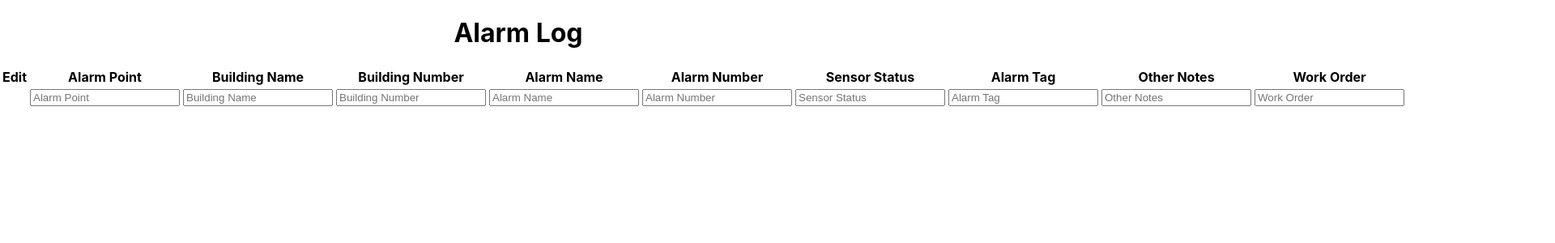
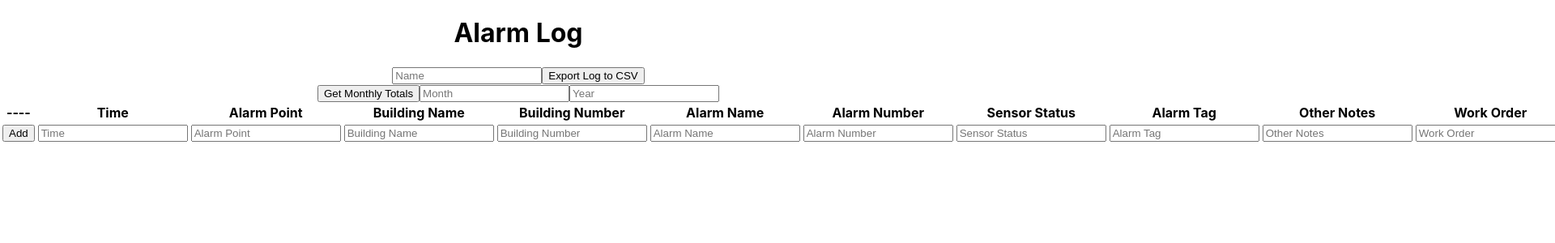
Before and after one commit to Abishanka/birdseyesecurity, a React (Create React App) app in the folder app/: page / in a window 1280 px wide. Shown: the top 300 px of the page at 81% size, 1920 px wide, since content can reach past the window. Built offline with nearby package versions, Linux system fonts and the light colour scheme.

Commit message:
show hide button

```diff
--- a/app/src/components/Body.js
+++ b/app/src/components/Body.js
@@ -1,22 +1,40 @@
-import React, { useState } from 'react';
+import React, { Fragment, useState } from 'react';
 import "./Body.css";
 import Row from "./Row";
 import Table from 'react-bootstrap/Table';
 
 const Body = () => {
 
+    const emptyRow = {
+        alarmTime: '',
+        alarmPoint: '',
+        buildingName: '',
+        buildingNumber: '',
+        alarmName: '',
+        alarmNumber: '',
+        sensorStatus: '',
+        alarmTag: '',
+        otherNotes: '',
+        workOrder: '',
+    }
+
     const [log, setLog] = useState([]);
-    const [addRow, addRowData] = useState({
-        alarmPoint: "",
+    const [newRow, setNewRow] = useState(emptyRow);
 
-    });
+    const addRow = (e) => {
+        e.preventDefault();
+        setLog([...log, newRow]);
+        setNewRow(emptyRow);
+    }
 
     return (
         <div className="body">
+            <form onSubmit={addRow}>
                 <Table striped>
                     <thead className='table-header'>
                         <tr>
-                        <th>Edit</th>
+                            <th>----</th>
+                            <th>Time</th>
                             <th>Alarm Point</th>
                             <th>Building Name</th>
                             <th>Building Number</th>
@@ -29,25 +47,21 @@ const Body = () => {
                         </tr>
                     </thead>
                     <tbody>
-                    {log.map((row) => {
-                        return <Row
-                            isNew={false}
-                            alarmPoint={row.alarmPoint}
-                            buildingName={row.buildingName}
-                            buildingNumber={row.buildingNumber}
-                            alarmName={row.alarmName}
-                            alarmNumber={row.alarmNumber}
-                            sensorStatus={row.sensorStatus}
-                            alarmTag={row.alarmTag}
-                            otherNotes={row.otherNotes}
-                            workOrder={row.workOrder}
-                        />;
-                    })}
+                        {log.map((row) => (
                             <Row
-                        isNew={true}
+                                row={row}
                             />
+                        ))}
+                        <Fragment>
+                            <Row
+                                row={newRow}
+                                setNewRow={setNewRow}
+                                addRow={addRow}
+                            />
+                        </Fragment>
                     </tbody>
                 </Table>
+            </form>
         </div>
     )
 }
--- a/app/src/components/Header.js
+++ b/app/src/components/Header.js
@@ -1,11 +1,23 @@
 import React, { useState } from 'react';
 import "./Header.css";
+import Button from 'react-bootstrap/Button';
 
 
 const Header = () => {
     return (
         <div className="header">
             <h1>Alarm Log</h1>
+            <div>
+                <input type="text" placeholder='Name'/>
+                <Button>Export Log to CSV</Button>
+                <div>
+                    <Button>Get Monthly Totals</Button>
+                    <input type='text' placeholder='Month'/>
+                    <input type='text' placeholder='Year'/>
+                </div>
+
+            </div>
+
         </div>
     )
 }
--- a/app/src/components/Row.js
+++ b/app/src/components/Row.js
@@ -1,95 +1,122 @@
-import React, { useState } from 'react';
+import React, {useState} from 'react';
 import "./Row.css";
 import Button from 'react-bootstrap/Button';
 
 const Row = ({
-    isNew,
-    alarmPoint,
-    buildingName,
-    buildingNumber,
-    alarmName,
-    alarmNumber,
-    sensorStatus,
-    alarmTag,
-    otherNotes,
-    workOrder
+    row,
+    setNewRow
 }) => {
 
-    const [isEditing, setEditing] = useState(isNew);
-    const [hideButton, setHideButton] = useState(false);
+    const [edit, setEdit] = useState(false);
+    const [hide, setHide] = useState(false);
 
     return (
-        <tr onMouseOver={isEditing?null:setHideButton(true)} onMouseOut={isEditing?null:setHideButton(false)}>
+        <tr onMouseOver={(e)=>setHide(false)} onMouseOut={(e)=>setHide(true)}>
             <td>
-                {hideButton ?
-                    <Button onClick={setEditing(true)}>
-                        edit
-                    </Button>
-                : null}
+                {
+                    setNewRow ? (
+                        <Button type="submit">Add</Button>
+                    ) : (
+                        hide ? (
+                            <div></div>
+                        ) : (
+                            edit ? (
+                                <Button onClick={() => setEdit(false)}>Save</Button>
+                            ) : (
+                                <Button onClick={() => setEdit(true)}>Edit</Button>
+                            )
+                        )
+                    )
+                }
             </td>
             <td>
                 <input
                     type="text"
-                    value={alarmPoint}
-                    placeholder="Alarm Point"
-                    name="alarmPoint"
-                    readOnly={!isEditing}
+                    value={row.alarmTime}
+                    placeholder='Time'
+                    name="alarmTime"
+                    onChange={(e)=>setNewRow({...row, [e.target.name]: e.target.value})}
                 />
             </td>
             <td>
                 <input
                     type="text"
-                    value={buildingName}
-                    placeholder="Building Name"
+                    value={row.alarmPoint}
+                    placeholder="Alarm Point"
+                    name="alarmPoint"
+                    onChange={(e)=>setNewRow({...row, [e.target.name]: e.target.value})}
                 />
             </td>
             <td>
                 <input
                     type="text"
-                    value={buildingNumber}
-                    placeholder="Building Number"
+                    value={row.buildingName}
+                    placeholder="Building Name"
+                    name='buildingName'
+                    onChange={(e)=>setNewRow({...row, [e.target.name]: e.target.value})}
                 />
             </td>
             <td>
                 <input
                     type="text"
-                    value={alarmName}
-                    placeholder="Alarm Name"
+                    value={row.buildingNumber}
+                    placeholder="Building Number"
+                    name='buildingNumber'
+                    onChange={(e)=>setNewRow({...row, [e.target.name]: e.target.value})}
                 />
             </td>
             <td>
                 <input
                     type="text"
-                    value={alarmNumber}
-                    placeholder="Alarm Number"
+                    value={row.alarmName}
+                    placeholder="Alarm Name"
+                    name='alarmName'
+                    onChange={(e)=>setNewRow({...row, [e.target.name]: e.target.value})}
                 />
             </td>
             <td>
                 <input
                     type="text"
-                    value={sensorStatus}
-                    placeholder="Sensor Status"
+                    value={row.alarmNumber}
+                    placeholder="Alarm Number"
+                    name='alarmNumber'
+                    onChange={(e)=>setNewRow({...row, [e.target.name]: e.target.value})}
                 />
             </td>
             <td>
                 <input
                     type="text"
-                    value={alarmTag}
-                    placeholder="Alarm Tag"
+                    value={row.sensorStatus}
+                    placeholder="Sensor Status"
+                    name='sensorStatus'
+                    onChange={(e)=>setNewRow({...row, [e.target.name]: e.target.value})}
                 />
             </td>
             <td>
                 <input
                     type="text"
-                    value={otherNotes}
-                    placeholder="Other Notes"
+                    value={row.alarmTag}
+                    placeholder="Alarm Tag"
+                    name='alarmTag'
+                    onChange={(e)=>setNewRow({...row, [e.target.name]: e.target.value})}
                 />
             </td>
             <td>
                 <input
                     type="text"
-                    value={workOrder}
+                    value={row.otherNotes}
+                    placeholder="Other Notes"
+                    name='otherNotes'
+                    onChange={(e)=>setNewRow({...row, [e.target.name]: e.target.value})}
+                />
+            </td>
+            <td>
+                <input
+                    type="text"
+                    value={row.workOrder}
                     placeholder="Work Order"
+                    name='workOrder'
+                    onChange={(e)=>setNewRow({...row, [e.target.name]: e.target.value})}
                 />
             </td>
         </tr>
```
Lines whose indentation alone changed are shown as unchanged.
